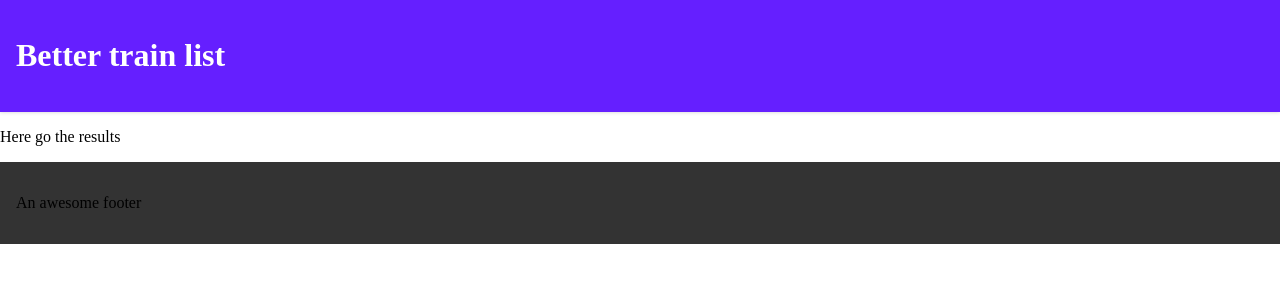
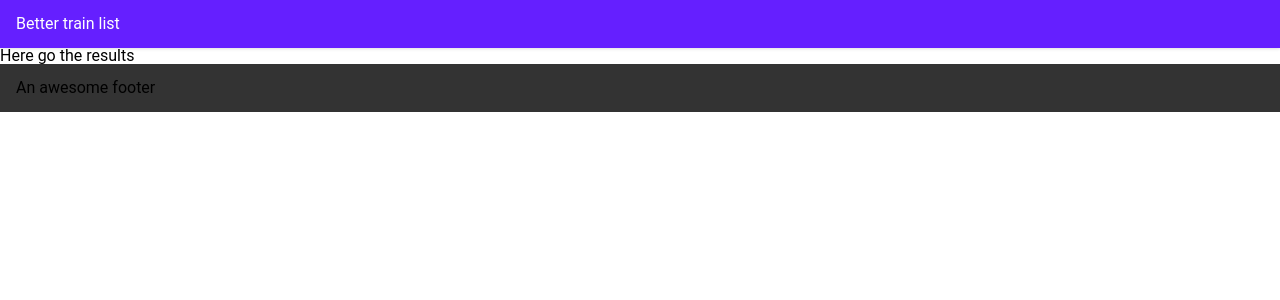
Before and after one commit to kriskuiper/better-train-list, a Svelte app: page / in a window 1280 px wide. Shown: the top 300 px of the page. Built offline with nearby package versions, Linux system fonts and the light colour scheme.

Commit message:
feat(css): add css reset and default styling to body

```diff
--- a/public/global.css
+++ b/public/global.css
@@ -2,6 +2,59 @@
 	box-sizing: border-box;
 }
 
+/* CSS reset */
+html, body, div, span, applet, object, iframe,
+h1, h2, h3, h4, h5, h6, p, blockquote, pre,
+a, abbr, acronym, address, big, cite, code,
+del, dfn, em, img, ins, kbd, q, s, samp,
+small, strike, strong, sub, sup, tt, var,
+b, u, i, center,
+dl, dt, dd, ol, ul, li,
+fieldset, form, label, legend,
+table, caption, tbody, tfoot, thead, tr, th, td,
+article, aside, canvas, details, embed,
+figure, figcaption, footer, header, hgroup,
+menu, nav, output, ruby, section, summary,
+time, mark, audio, video {
+	margin: 0;
+	padding: 0;
+	border: 0;
+	font-size: 100%;
+	font: inherit;
+	vertical-align: baseline;
+}
+/* HTML5 display-role reset for older browsers */
+article, aside, details, figcaption, figure,
+footer, header, hgroup, menu, nav, section {
+	display: block;
+}
+body {
+	line-height: 1;
+}
+ol, ul {
+	list-style: none;
+}
+blockquote, q {
+	quotes: none;
+}
+blockquote:before, blockquote:after,
+q:before, q:after {
+	content: '';
+	content: none;
+}
+table {
+	border-collapse: collapse;
+	border-spacing: 0;
+}
+
 body {
 	margin: 0;
+	min-height: 100vh;
+	display: flex;
+	flex-direction: column;
+	font-family: Roboto, -apple-system, BlinkMacSystemFont, 'Segoe UI', Oxygen, Ubuntu, Cantarell, 'Open Sans', 'Helvetica Neue', sans-serif
 }
+
+h2, .h2 {
+	font-size: 2.2rem;
+}
```
